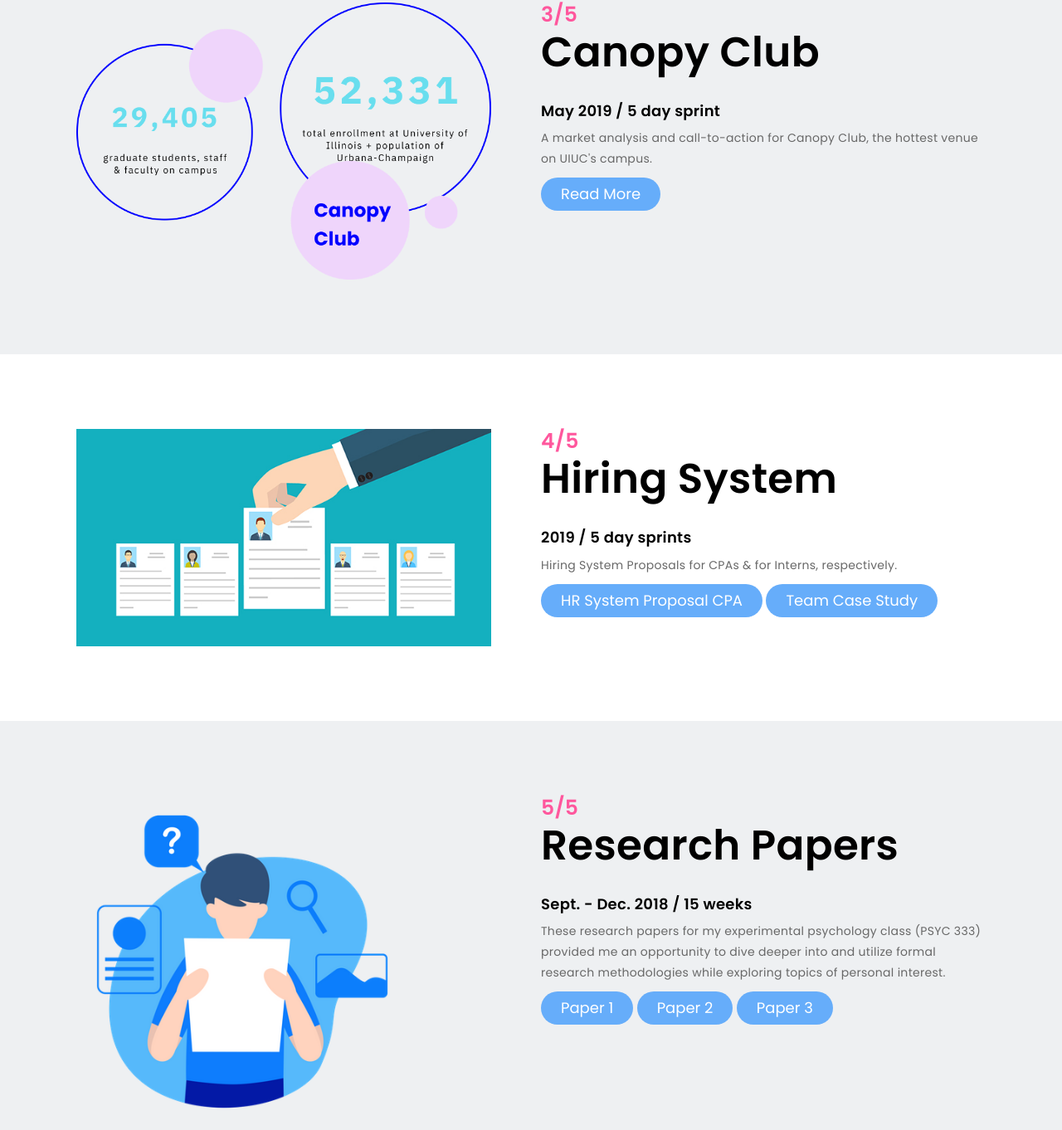
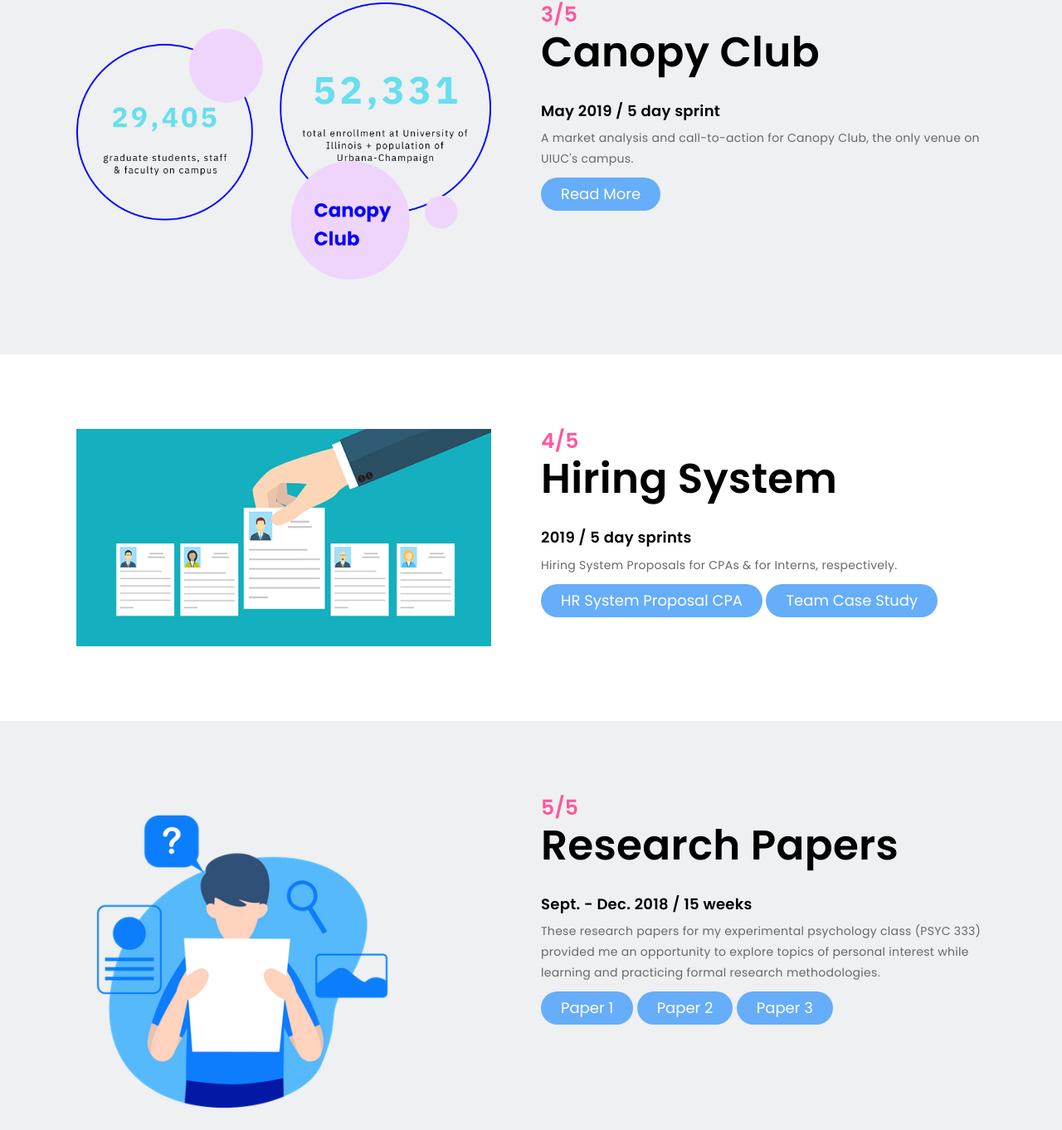
Before and after one commit to happydandy/happydandy.github.io, a plain HTML site: page index.html in a window 1280 px wide. Shown: the part 2040-3402 px from the top of the page at 83% size. Drawn offline with nearby package versions, Linux system fonts and the light colour scheme; a web font is replaced by a local one.

Commit message:
update index.html
edit the descriptions

```diff
--- a/index.html
+++ b/index.html
@@ -161,7 +161,7 @@
                   <h4>3/5</h4>
                   <h2>Canopy Club</h2>
                   <h3>May 2019  /  5 day sprint</h3>
-                  <p>A market analysis and call-to-action for Canopy Club, the hottest venue on UIUC's campus.</p>
+                  <p>A market analysis and call-to-action for Canopy Club, the only venue on UIUC's campus.</p>
                   <a href='assets/img/canopyclub.pdf' target="_blank"><button>Read More</button></a>
                 </div>
 
@@ -216,7 +216,7 @@
               <h4>5/5</h4>
               <h2>Research Papers</h2>
               <h3>Sept. - Dec. 2018  /  15 weeks</h3>
-              <p>These research papers for my experimental psychology class (PSYC 333) provided me an opportunity to dive deeper into and utilize formal research methodologies while exploring topics of personal interest.</p>
+              <p>These research papers for my experimental psychology class (PSYC 333) provided me an opportunity to explore topics of personal interest while learning and practicing formal research methodologies.</p>
               <a href='assets/img/Average Income in Countries Predicting Percent of Anxiety in Countries.pdf' target="_blank"><button>Paper 1</button></a>
               <a href='assets/img/Income vs Attractiveness.pdf' target="_blank"><button>Paper 2</button></a>
               <a href='assets/img/Screen Time vs Studying Efficiency.pdf' target="_blank"><button>Paper 3</button></a>
```
